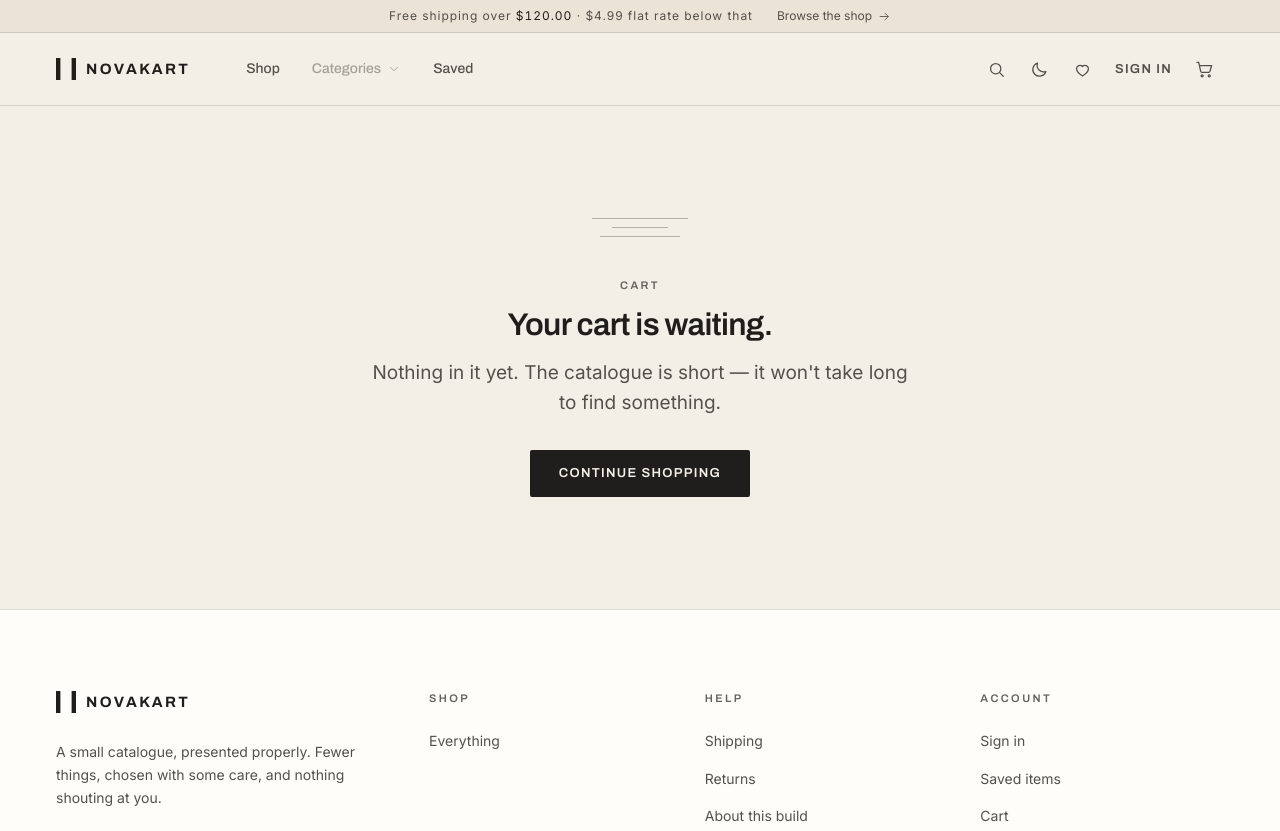
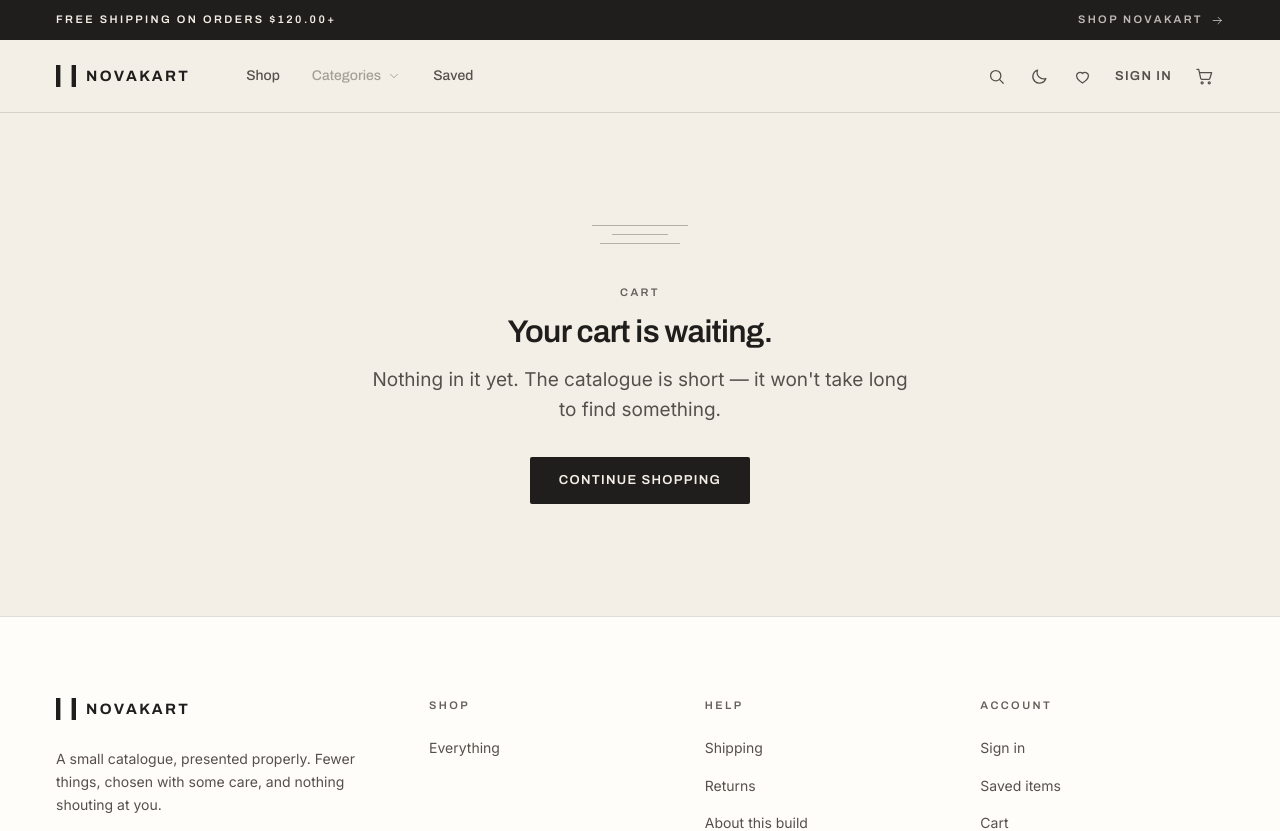
Before and after one commit to rafayykhan/novakart, a React (Vite) app: page /cart in a window 1280 px wide. Shown: the top 831 px of the page. Built offline with nearby package versions, Linux system fonts and the light colour scheme.

Commit message:
feat: improve announcement bar

```diff
--- a/src/components/layout/AnnouncementBar.jsx
+++ b/src/components/layout/AnnouncementBar.jsx
@@ -1,34 +1,34 @@
 import { Link } from "react-router-dom";
 import { ArrowRightIcon } from "../Icons";
-import { FREE_SHIPPING_OVER, SHIPPING_FLAT } from "../../features/cart/shipping";
+import { FREE_SHIPPING_OVER } from "../../features/cart/shipping";
 import { money } from "../../utils/format";
 
 /**
- * Slim utility strip. It scrolls away — only the nav below it sticks.
+ * Slim ink strip above the nav. It scrolls away — only the nav below sticks.
  *
- * The one claim it makes is the shipping threshold, and that's read from the
- * same constants the cart totals use, so the bar can't drift out of sync with
- * what a shopper is actually charged. No countdowns, no invented discounts.
+ * The shipping threshold is read from the same constant the cart totals use,
+ * so the promise up here can't drift from what a shopper is actually charged.
+ * No countdowns, no invented percentages.
  */
 export default function AnnouncementBar() {
   return (
-    <div className="border-b border-line bg-surface-2">
-      <div className="shell flex h-9 items-center justify-center gap-x-6 sm:h-8">
-        <p className="truncate text-center text-[11px] tracking-[0.08em] text-muted sm:text-xs">
-          Free shipping over{" "}
-          <span className="nums text-ink">{money(FREE_SHIPPING_OVER)}</span>
-          <span className="hidden sm:inline">
-            {" "}
-            · {money(SHIPPING_FLAT)} flat rate below that
-          </span>
+    <div className="on-ink">
+      <div className="shell flex h-10 items-center justify-between gap-4">
+        <p className="font-display truncate text-[10px] font-semibold uppercase tracking-[0.18em] text-[#f4efe6] sm:text-[11px] sm:tracking-[0.22em]">
+          Free shipping on orders{" "}
+          <span className="nums">{money(FREE_SHIPPING_OVER)}</span>+
         </p>
 
         <Link
           to="/products"
-          className="hidden shrink-0 items-center gap-1.5 text-xs text-muted transition-colors hover:text-ink md:inline-flex"
+          className="group hidden shrink-0 items-center gap-2 font-display text-[11px] font-semibold uppercase tracking-[0.22em] text-[#f4efe6]/75 transition-colors hover:text-[#f4efe6] sm:inline-flex"
         >
-          Browse the shop
-          <ArrowRightIcon width={13} height={13} />
+          Shop NovaKart
+          <ArrowRightIcon
+            width={13}
+            height={13}
+            className="transition-transform duration-200 group-hover:translate-x-1"
+          />
         </Link>
       </div>
     </div>
```
